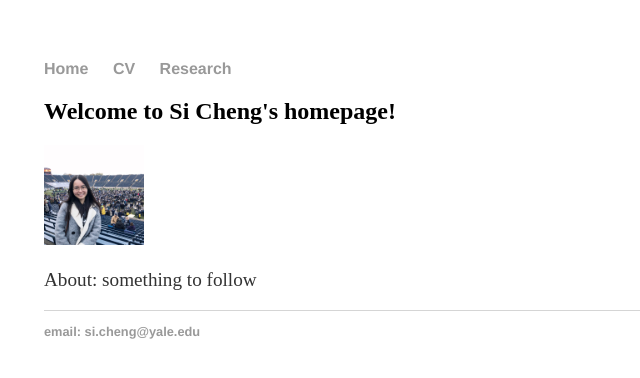
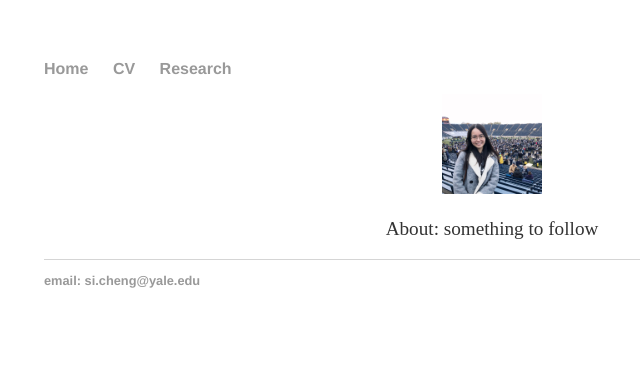
Before and after one commit to chengs94/chengs94.github.io, a Jekyll site: the page built from index.html, in a window 1280 px wide. Shown: the top 378 px of the page, without its empty margins (148-788 px from the left). Built offline with Jekyll 4.4.1, drawn with Linux system fonts in a browser that asks for light colours.

Commit message:
Update index.html

```diff
--- a/index.html
+++ b/index.html
@@ -2,8 +2,7 @@
 layout: default
 title: Si Cheng's Homepage
 ---
-<div class="blurb">
-	<h2>Welcome to Si Cheng's homepage!</h2>
+<div class="blurb" align="center">
 	<img src="profile_photo.jpg" alt="hi" width="100" height="100" class="inline"/>
 	<p>About: something to follow</a></p>
 </div><!-- /.blurb -->
```
